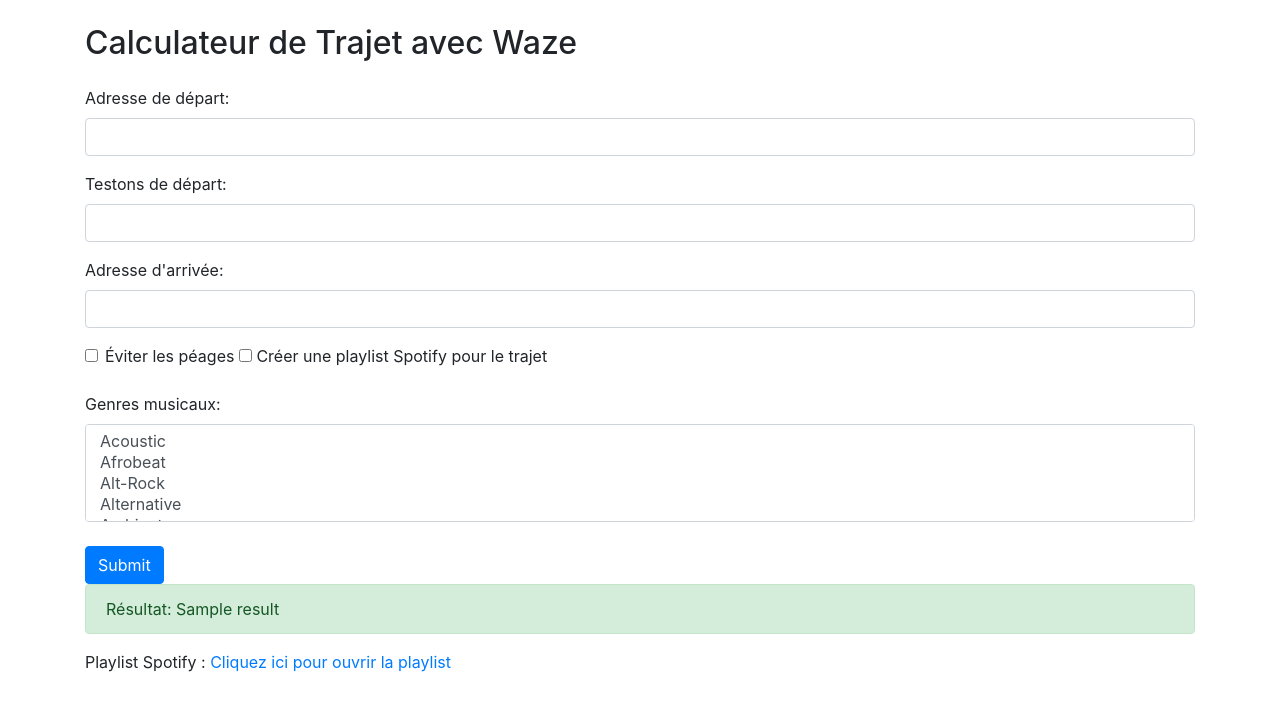
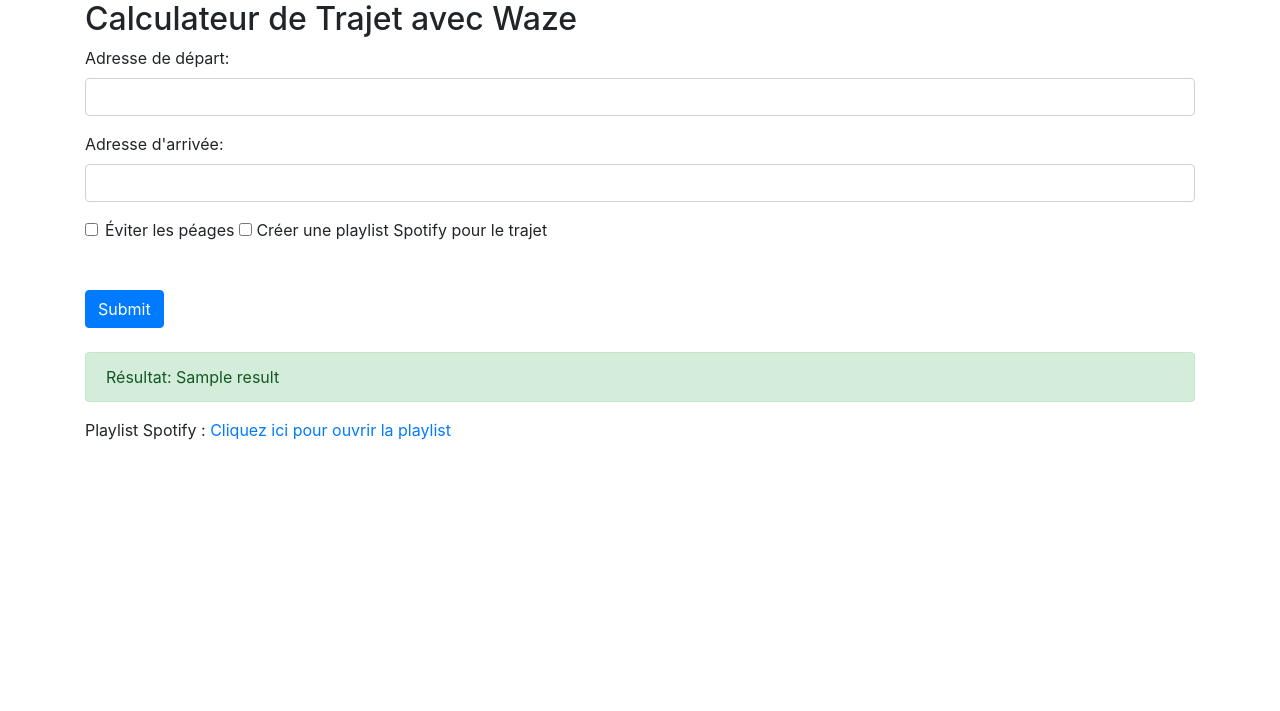
Before and after one commit to pcazals/TravelTunes, a Flask app: template templates/index.html in a window 1280 px wide. Shown: the top 711 px of the page. Run offline with Flask 3, Linux system fonts and the light colour scheme; the template is opened without the code that fills it: most values are stand-ins (such as "Sample title", 1, 10 or a date in 2020); some libraries are stand-ins or nearby versions.

Commit message:
HtmlPush

```diff
--- a/templates/index.html
+++ b/templates/index.html
@@ -10,9 +10,30 @@
     <script src="https://maxcdn.bootstrapcdn.com/bootstrap/4.5.2/js/bootstrap.min.js"></script>
 
     <style>
+        h2 {
+            margin-top: 0;
+        }
+
+        #loadingContainer {
+            position: absolute;
+            height: 100vh;
+            width: 100vw;
+            z-index: 200;
+            backdrop-filter: blur(10px);
+            display: flex;
+            justify-content: center;
+            align-items: center;
+            flex-direction: column;
+        }
+
+        #loadingContainer div {
+            height: 50px;
+            width: 50px;
+        }
+
         .ui-autocomplete {
             position: absolute;
-            z-index: 1050;
+            z-index: 100;
             max-height: 200px;
             overflow-y: auto;
             overflow-x: hidden;
@@ -37,23 +58,25 @@
         .ui-autocomplete .ui-menu-item:last-child a {
             border-bottom: none;
         }
+        .ui-helper-hidden-accessible {
+            display: none;
+        }
     </style>
 </head>
 <body>
+    <div id="loadingContainer">
+        <div class="spinner-grow" role="status">
+        </div>
+        <span>Loading...</span>
+    </div>
     <div class="container">
-        <h2 class="my-4">Calculateur de Trajet avec Waze</h2>
+        <h2>Calculateur de Trajet avec Waze</h2>
         <form method="POST">
             <div class="form-group">
                 <label for="start_address">Adresse de départ:</label>
                 <input type="text" class="form-control" id="start_address" name="start_address" autocomplete="off">
                 <input type="hidden" id="start_lat" name="start_lat">
                 <input type="hidden" id="start_lng" name="start_lng">
-            </div>
-            <div class="form-group">
-                <label for="test_auto">Testons de départ:</label>
-                <input type="text" class="form-control" id="test_auto" name="test_auto" autocomplete="off">
-                <input type="hidden" id="test_asuto" name="test_auto">
-                <input type="hidden" id="test_aquto" name="test_auto">
             </div>
             <div class="form-group">
                 <label for="end_address">Adresse d'arrivée:</label>
@@ -67,8 +90,7 @@
                 <input type="checkbox" id="create_spotify_playlist" name="create_spotify_playlist">
                 <label for="create_spotify_playlist">Créer une playlist Spotify pour le trajet</label>
             </div>
-            <form id="genreForm" action="/submit_genres" method="post">
-                <label for="genres">Genres musicaux:</label>
+            <label id="genresLabel" for="genres">Genres musicaux:</label>
             <select name="genres" id="genres" class="form-control" multiple>
                 <option value="acoustic">Acoustic</option>
                 <option value="afrobeat">Afrobeat</option>
@@ -198,9 +220,9 @@
                 <option value="world-music">World Music</option>
             </select>
             <br>
-                <button type="submit" class="btn btn-primary">Submit</button>
+            <button id="submitButton" type="submit" class="btn btn-primary">Submit</button>
         </form>
-        </form>
+        <br>
         {% if link_spotify %}
             <div class="alert alert-success" role="alert">Résultat: {{ result }}</div>
             <div>Playlist Spotify : <a href="{{ link_spotify }}" target="_blank">Cliquez ici pour ouvrir la playlist</a></div>
@@ -241,7 +263,24 @@
         autocompletion("start_address", "start_lat", "start_lng");
         autocompletion("end_address", "end_lat", "end_lng");
 
-        $("test_auto").autocomplete("test", "testons");
+        function toggleGenresList() {
+            if ($('#create_spotify_playlist').is(':checked')) {
+                $('#genresLabel').show();
+                $('#genres').show();
+            } else {
+                $('#genresLabel').hide();
+                $('#genres').hide();
+            }
+        }
+
+        toggleGenresList();
+        $('#create_spotify_playlist').change(toggleGenresList);
+
+        $('#loadingContainer').hide();
+
+        $('#submitButton').click(() => {
+            $('#loadingContainer').show();
+        })
     </script>
 </body>
 </html>
```
Lines whose indentation alone changed are shown as unchanged.
